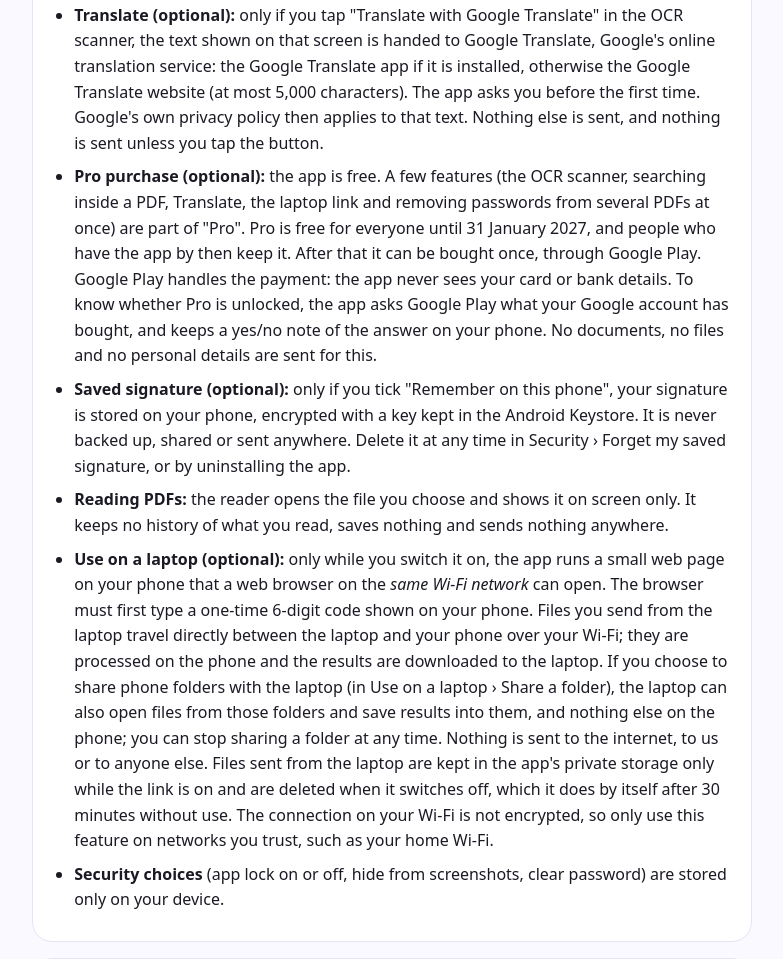
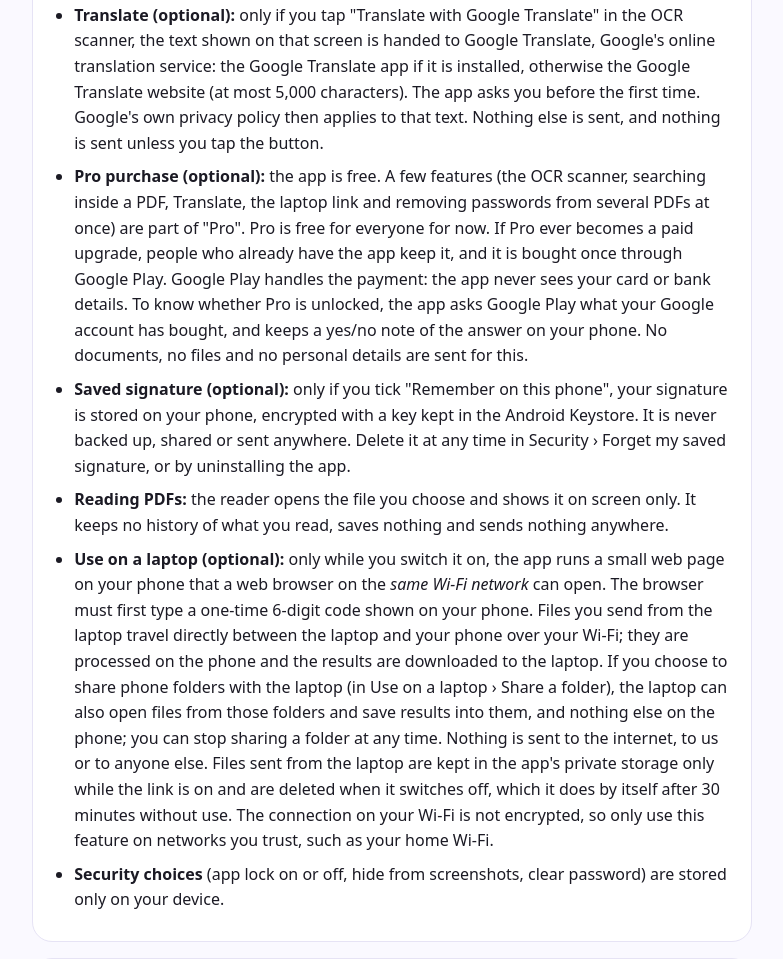
Before and after one commit to toby543/pdf-to-image-privacy, a plain HTML site: page index.html in a window 1280 px wide. Shown: the part 1531-2490 px from the top of the page, without its empty margins (248-1031 px from the left). Drawn offline with Linux system fonts and the light colour scheme.

Commit message:
Add files via upload

```diff
--- a/index.html
+++ b/index.html
@@ -80,8 +80,8 @@
         and nothing is sent unless you tap the button.</li>
       <li><strong>Pro purchase (optional):</strong> the app is free. A few features (the OCR scanner, searching inside a
         PDF, Translate, the laptop link and removing passwords from several PDFs at once) are part of &quot;Pro&quot;. Pro
-        is free for everyone until 31 January 2027, and people who have the app by then keep it. After that it can be
-        bought once, through Google Play. Google Play handles the payment: the app never sees your card or bank details.
+        is free for everyone for now. If Pro ever becomes a paid upgrade, people who already have the app keep it, and
+        it is bought once through Google Play. Google Play handles the payment: the app never sees your card or bank details.
         To know whether Pro is unlocked, the app asks Google Play what your Google account has bought, and keeps a
         yes/no note of the answer on your phone. No documents, no files and no personal details are sent for this.</li>
       <li><strong>Saved signature (optional):</strong> only if you tick "Remember on this phone", your signature is stored on your phone, encrypted with a key kept in the Android Keystore. It is never backed up, shared or sent anywhere. Delete it at any time in Security &rsaquo; Forget my saved signature, or by uninstalling the app.</li>
```
